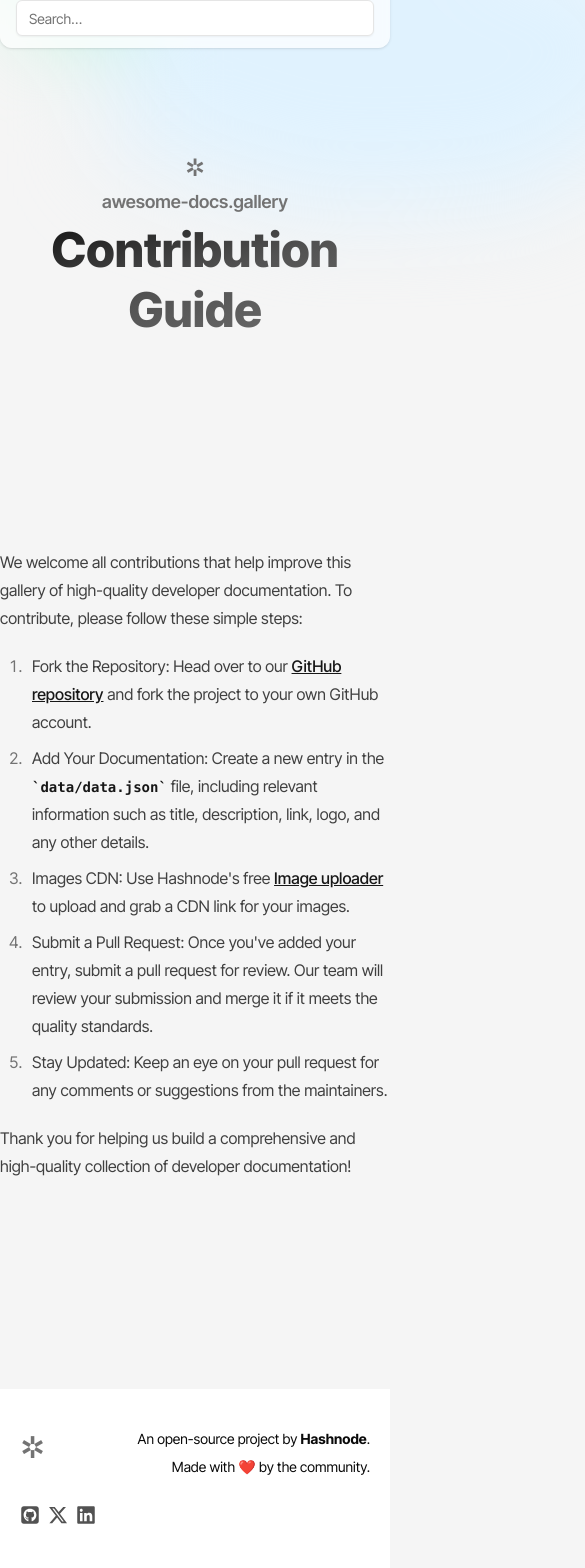
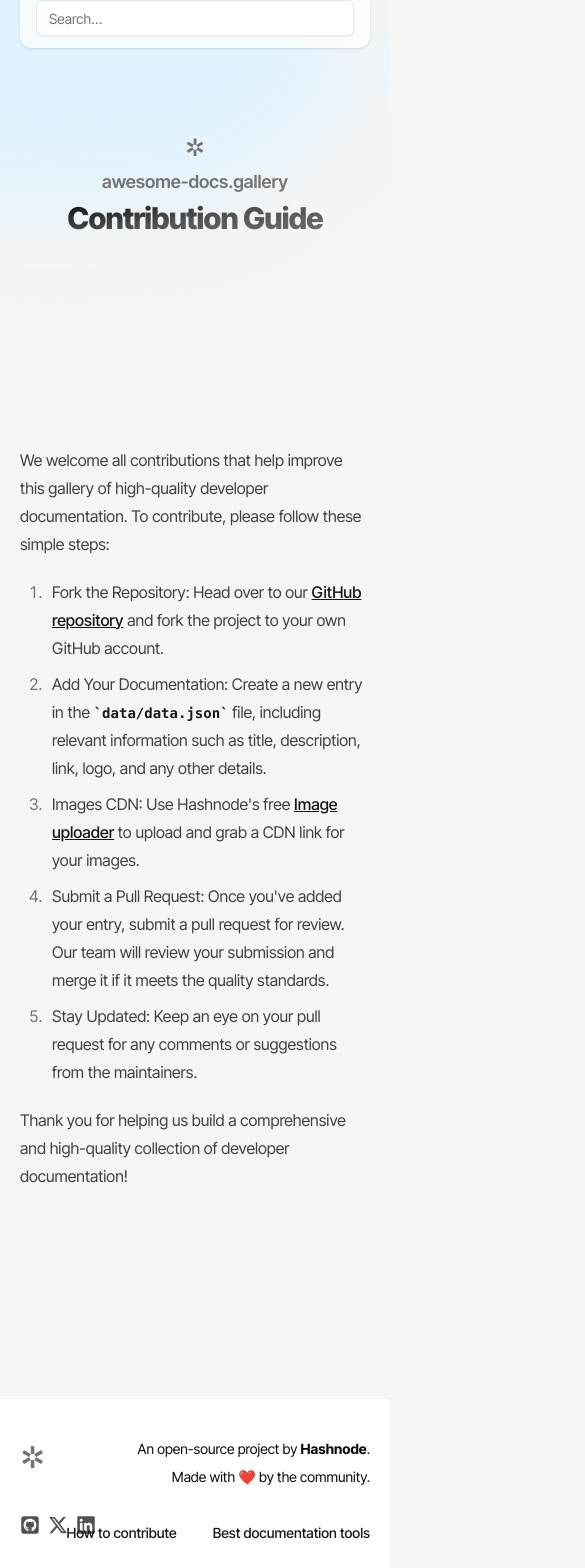
Before and after one commit to sidduganeshsid/awesome-docs-gallery, a Next.js app: page /contribute in a window 390 px wide. Shown: the part 76-1644 px from the top of the page, 585 px wide, since content can reach past the window. Built offline with nearby package versions, Linux system fonts and the light colour scheme.

Commit message:
add tools page and misc fixes

```diff
--- a/src/components/ContributePageContent.tsx
+++ b/src/components/ContributePageContent.tsx
@@ -22,7 +22,7 @@ const ContributePageContent: React.FC = () => {
   };
 
   return (
-    <main className="max-w-5xl mx-auto pt-5 transition-colors duration-200 flex flex-col items-stretch gap-10">
+    <main className="max-w-5xl mx-auto md:pt-5 transition-colors duration-200 flex flex-col items-stretch gap-10 px-5 lg:px-0 overflow-x-hidden lg:overflow-x-visible">
       <Header
         searchTerm=""
         setSearchTerm={(value) =>
@@ -39,13 +39,13 @@ const ContributePageContent: React.FC = () => {
         <span className="text-2xl text-neutral-500 dark:text-neutral-300">
           ✲
         </span>
-        <h1 className="text-lg text-neutral-500 dark:text-neutral-300 font-semibold">
+        <p className="text-lg text-neutral-500 dark:text-neutral-300 font-semibold">
           awesome-docs.gallery
+        </p>
+        <h1 className="text-3xl lg:text-5xl font-extrabold text-transparent bg-clip-text bg-gradient-to-br from-neutral-950 dark:from-neutral-100 dark:via-neutral-300 via-neutral-600 dark:to-neutral-400 to-neutral-500 text-balance text-center !leading-tight !tracking-tight">
+          Contribution Guide
         </h1>
-        <h2 className="text-5xl font-extrabold text-transparent bg-clip-text bg-gradient-to-br from-neutral-950 dark:from-neutral-100 dark:via-neutral-300 via-neutral-600 dark:to-neutral-400 to-neutral-500 text-balance text-center leading-tight">
-          Contribution Guide
-        </h2>
-        <div className="absolute -z-10 -top-80 -right-80">
+        <div className="absolute -z-10 -top-80 right-0 lg:-right-80">
           <svg
             fill="none"
             className="w-[800px] h-auto block dark:hidden"
--- a/src/components/Footer.tsx
+++ b/src/components/Footer.tsx
@@ -2,6 +2,7 @@
 
 import React from "react";
 import { Button } from "./ui/button";
+import Link from "next/link";
 
 const Footer: React.FC = ({ }) => {
   return (
@@ -67,6 +68,24 @@ const Footer: React.FC = ({ }) => {
             .
           </p>
           <p>Made with ❤️ by the community.</p>
+          <nav className="mt-5 -mr-4 flex flex-row gap-1 justify-end">
+            <Button variant="link" asChild>
+              <Link
+                href="/contribute"
+                className="text-neutral-800 dark:text-neutral-100"
+              >
+                How to contribute
+              </Link>
+            </Button>
+            <Button variant="link" asChild>
+              <Link
+                href="/tools"
+                className="text-neutral-800 dark:text-neutral-100"
+              >
+                Best documentation tools
+              </Link>
+            </Button>
+          </nav>
         </div>
       </div>
     </footer>
--- a/src/components/HomePageContent.tsx
+++ b/src/components/HomePageContent.tsx
@@ -88,7 +88,7 @@ const HomePageContent: React.FC = () => {
           <h2 className="text-3xl lg:text-5xl font-extrabold text-transparent bg-clip-text bg-gradient-to-br from-neutral-950 dark:from-neutral-100 dark:via-neutral-300 via-neutral-600 dark:to-neutral-400 to-neutral-500 text-balance text-center !leading-tight !tracking-tight">
             A crowdsourced open-source gallery for high-quality dev docs.
           </h2>
-          <div className="absolute -z-10 -top-80 -right-80">
+          <div className="absolute -z-10 -top-80 right-0 lg:-right-80">
             <svg
               fill="none"
               className="w-[800px] h-auto block dark:hidden"
--- a/src/components/ToolsPageContent.tsx
+++ b/src/components/ToolsPageContent.tsx
@@ -22,7 +22,7 @@ const ToolsPageContent: React.FC = () => {
   };
 
   return (
-    <main className="max-w-5xl mx-auto pt-5 transition-colors duration-200 flex flex-col items-stretch gap-10">
+    <main className="max-w-5xl mx-auto md:pt-5 transition-colors duration-200 flex flex-col items-stretch gap-10 px-5 lg:px-0 overflow-x-hidden lg:overflow-x-visible">
       <Header
         searchTerm=""
         setSearchTerm={(value) =>
@@ -39,13 +39,13 @@ const ToolsPageContent: React.FC = () => {
         <span className="text-2xl text-neutral-500 dark:text-neutral-300">
           ✲
         </span>
-        <h1 className="text-lg text-neutral-500 dark:text-neutral-300 font-semibold">
+        <p className="text-lg text-neutral-500 dark:text-neutral-300 font-semibold">
           awesome-docs.gallery
+        </p>
+        <h1 className="text-3xl lg:text-5xl font-extrabold text-transparent bg-clip-text bg-gradient-to-br from-neutral-950 dark:from-neutral-100 dark:via-neutral-300 via-neutral-600 dark:to-neutral-400 to-neutral-500 text-balance text-center !leading-tight !tracking-tight">
+          Best documentation tools for developers.
         </h1>
-        <h2 className="text-5xl font-extrabold text-transparent bg-clip-text bg-gradient-to-br from-neutral-950 dark:from-neutral-100 dark:via-neutral-300 via-neutral-600 dark:to-neutral-400 to-neutral-500 text-balance text-center leading-tight">
-          Contribution Guide
-        </h2>
-        <div className="absolute -z-10 -top-80 -right-80">
+        <div className="absolute -z-10 -top-80 right-0 lg:-right-80">
           <svg
             fill="none"
             className="w-[800px] h-auto block dark:hidden"
```
